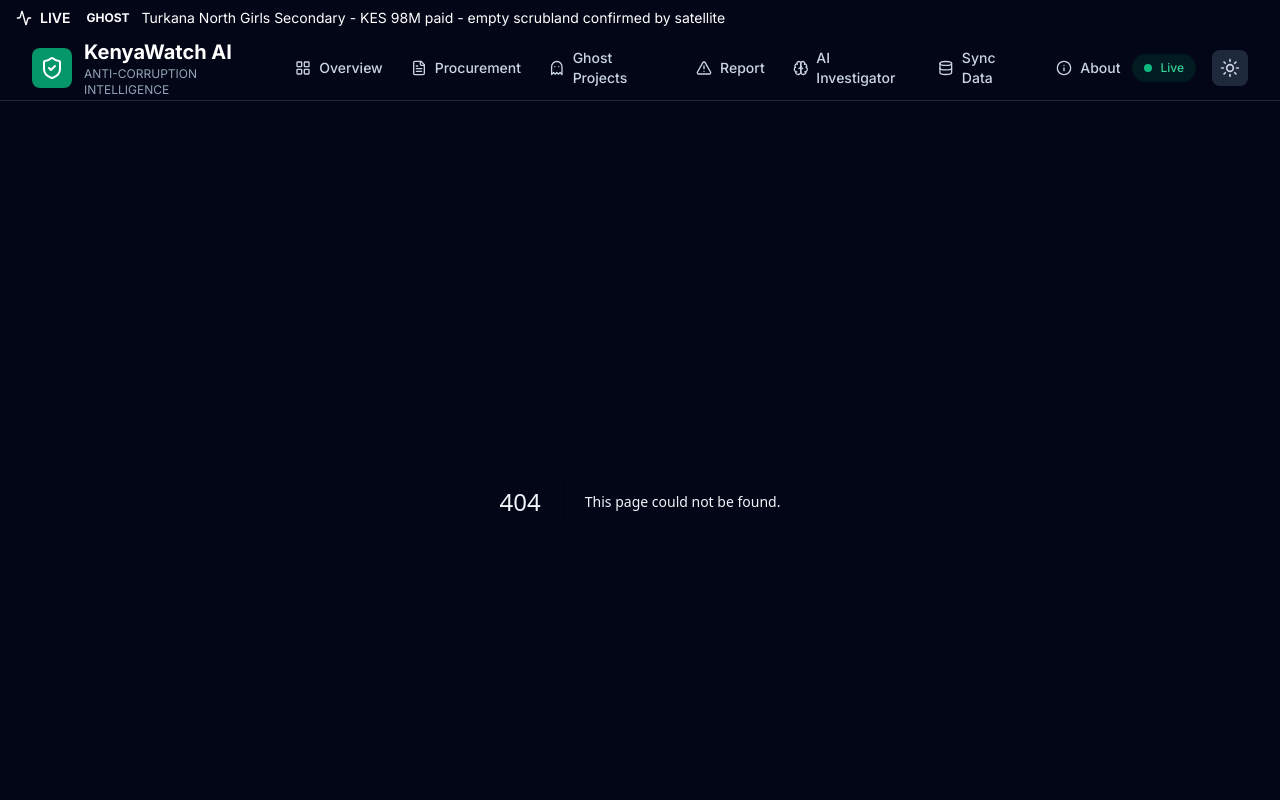
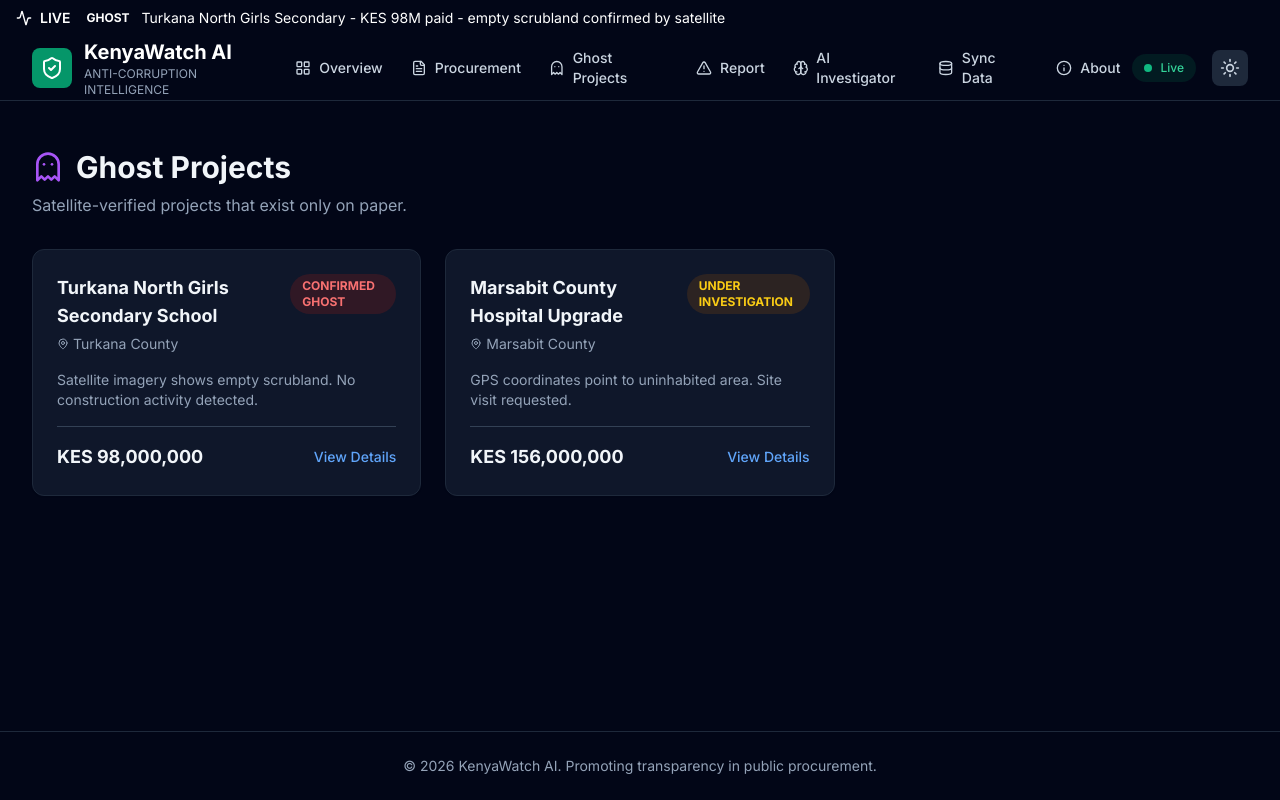
Before and after one commit to monicahmoh4-svg/Kenya-watch-final, a Next.js app in the folder frontend/: page /ghost-projects in a window 1280 px wide. Before the commit this address had no page. Shown: the top 800 px of the page. Built offline with nearby package versions, Linux system fonts and the light colour scheme.

Commit message:
Create page.tsx

```diff
--- /dev/null
+++ b/frontend/app/ghost-projects/page.tsx
@@ -0,0 +1,65 @@
+'use client';
+import { Ghost, MapPin, AlertTriangle } from 'lucide-react';
+
+export default function GhostProjectsPage() {
+  return (
+    <div className="max-w-7xl mx-auto px-4 sm:px-6 lg:px-8 py-12">
+      <div className="mb-8">
+        <h1 className="text-3xl font-bold mb-2 flex items-center gap-3">
+          <Ghost className="w-8 h-8 text-purple-500" />
+          Ghost Projects
+        </h1>
+        <p className="text-slate-600 dark:text-slate-400">
+          Satellite-verified projects that exist only on paper.
+        </p>
+      </div>
+
+      <div className="grid grid-cols-1 md:grid-cols-2 lg:grid-cols-3 gap-6">
+        <GhostProjectCard
+          title="Turkana North Girls Secondary School"
+          county="Turkana"
+          amount="KES 98,000,000"
+          status="CONFIRMED GHOST"
+          description="Satellite imagery shows empty scrubland. No construction activity detected."
+        />
+        <GhostProjectCard
+          title="Marsabit County Hospital Upgrade"
+          county="Marsabit"
+          amount="KES 156,000,000"
+          status="UNDER INVESTIGATION"
+          description="GPS coordinates point to uninhabited area. Site visit requested."
+        />
+      </div>
+    </div>
+  );
+}
+
+function GhostProjectCard({ title, county, amount, status, description }: any) {
+  return (
+    <div className="glass-card p-6 rounded-xl border border-slate-200 dark:border-slate-800">
+      <div className="flex items-start justify-between mb-4">
+        <div>
+          <h3 className="font-bold text-lg mb-1">{title}</h3>
+          <p className="text-sm text-slate-500 dark:text-slate-400 flex items-center gap-1">
+            <MapPin className="w-3 h-3" />
+            {county} County
+          </p>
+        </div>
+        <span className={`px-3 py-1 rounded-full text-xs font-bold ${
+          status === 'CONFIRMED GHOST'
+            ? 'bg-red-100 text-red-700 dark:bg-red-900/30 dark:text-red-400'
+            : 'bg-yellow-100 text-yellow-700 dark:bg-yellow-900/30 dark:text-yellow-400'
+        }`}>
+          {status}
+        </span>
+      </div>
+      <p className="text-slate-600 dark:text-slate-400 text-sm mb-4">{description}</p>
+      <div className="flex items-center justify-between pt-4 border-t border-slate-200 dark:border-slate-700">
+        <span className="font-bold text-lg">{amount}</span>
+        <button className="text-blue-600 dark:text-blue-400 text-sm font-medium hover:underline">
+          View Details
+        </button>
+      </div>
+    </div>
+  );
+}
```
